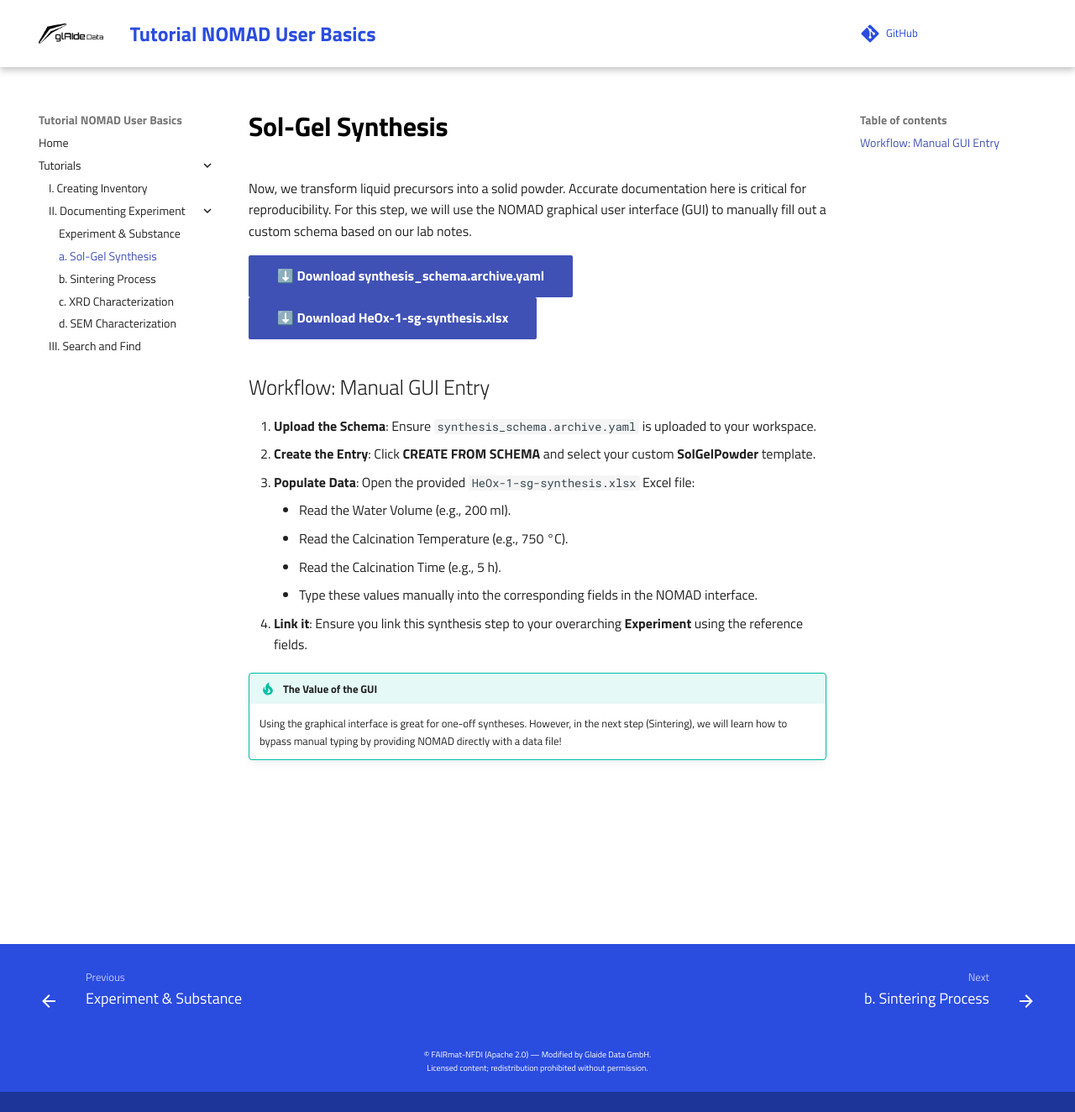
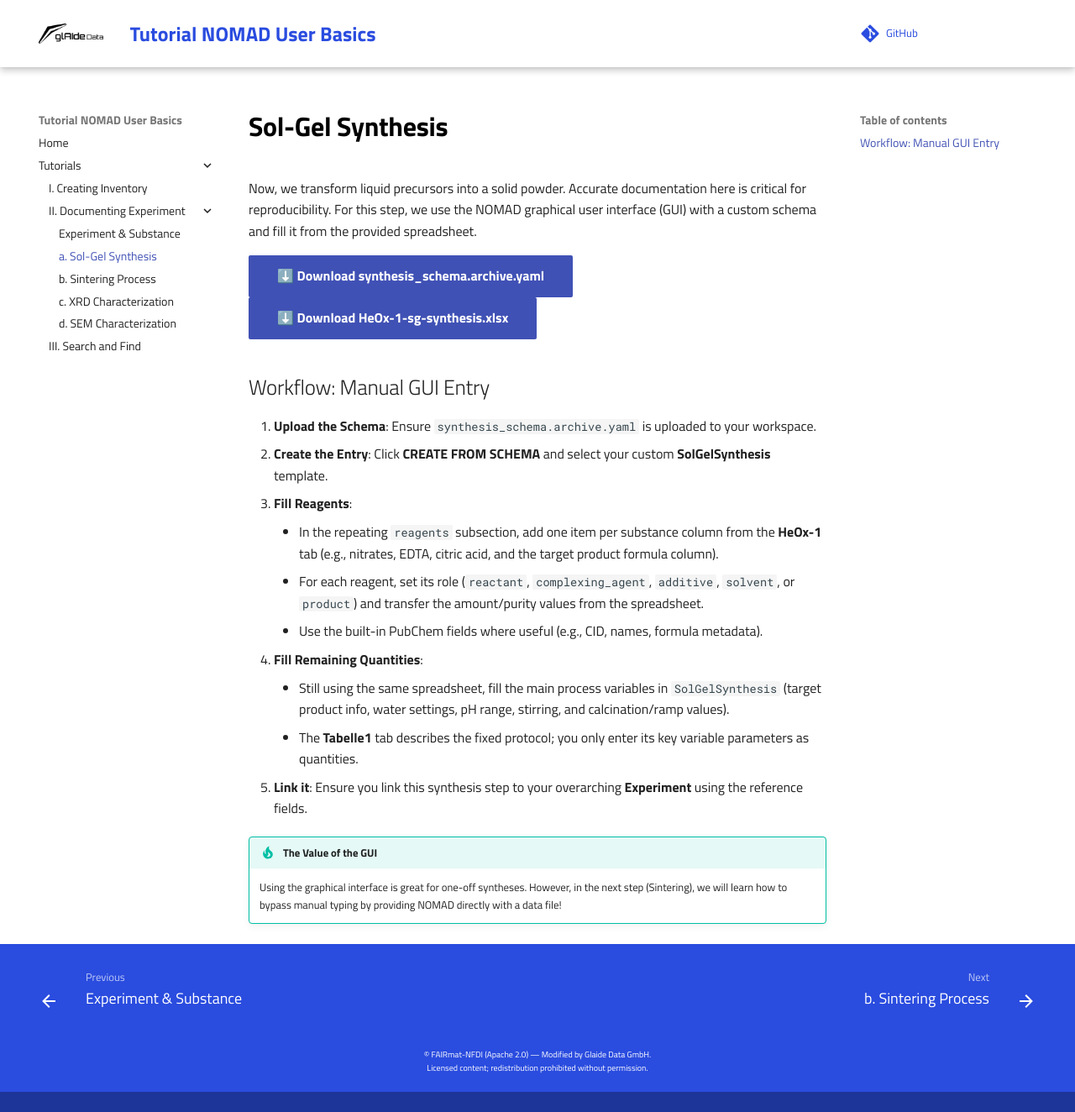
Before and after one commit to AK-Feldhoff-LUH/nomad-docs-ak-feldhoff, an MkDocs documentation site: the page built from docs/03_sol_gel_synthesis.md, in a window 1280 px wide and 1324 px high. Shown: the whole window at 84% size. Built offline with MkDocs 1.6.1 and Material for MkDocs 9.7.7, drawn with Linux system fonts in a browser that asks for light colours; comment, search, counter and statistics services are not loaded.

Commit message:
add toml, add pubchem subsection to synthesis schema, refine schema further, update corresponding tutorial page

```diff
--- a/docs/03_sol_gel_synthesis.md
+++ b/docs/03_sol_gel_synthesis.md
@@ -1,19 +1,21 @@
 # Sol-Gel Synthesis
 
-Now, we transform liquid precursors into a solid powder. Accurate documentation here is critical for reproducibility. For this step, we will use the NOMAD graphical user interface (GUI) to manually fill out a custom schema based on our lab notes.
+Now, we transform liquid precursors into a solid powder. Accurate documentation here is critical for reproducibility. For this step, we use the NOMAD graphical user interface (GUI) with a custom schema and fill it from the provided spreadsheet.
 
 [⬇️ Download synthesis_schema.archive.yaml](assets/synthesis_schema.archive.yaml){ .md-button .md-button--primary }
 [⬇️ Download HeOx-1-sg-synthesis.xlsx](assets/HeOx-1-sg-synthesis.xlsx){ .md-button .md-button--primary }
 
 ## Workflow: Manual GUI Entry
 1. **Upload the Schema**: Ensure `synthesis_schema.archive.yaml` is uploaded to your workspace.
-2. **Create the Entry**: Click **CREATE FROM SCHEMA** and select your custom **SolGelPowder** template.
-3. **Populate Data**: Open the provided `HeOx-1-sg-synthesis.xlsx` Excel file:
-    * Read the Water Volume (e.g., 200 ml).
-    * Read the Calcination Temperature (e.g., 750 °C).
-    * Read the Calcination Time (e.g., 5 h).
-    * Type these values manually into the corresponding fields in the NOMAD interface.
-4. **Link it**: Ensure you link this synthesis step to your overarching **Experiment** using the reference fields.
+2. **Create the Entry**: Click **CREATE FROM SCHEMA** and select your custom **SolGelSynthesis** template.
+3. **Fill Reagents**:
+    * In the repeating `reagents` subsection, add one item per substance column from the **HeOx-1** tab (e.g., nitrates, EDTA, citric acid, and the target product formula column).
+    * For each reagent, set its role (`reactant`, `complexing_agent`, `additive`, `solvent`, or `product`) and transfer the amount/purity values from the spreadsheet.
+    * Use the built-in PubChem fields where useful (e.g., CID, names, formula metadata).
+4. **Fill Remaining Quantities**:
+    * Still using the same spreadsheet, fill the main process variables in `SolGelSynthesis` (target product info, water settings, pH range, stirring, and calcination/ramp values).
+    * The **Tabelle1** tab describes the fixed protocol; you only enter its key variable parameters as quantities.
+5. **Link it**: Ensure you link this synthesis step to your overarching **Experiment** using the reference fields.
 
 !!! tip "The Value of the GUI"
     Using the graphical interface is great for one-off syntheses. However, in the next step (Sintering), we will learn how to bypass manual typing by providing NOMAD directly with a data file!
--- a/mkdocs.yml
+++ b/mkdocs.yml
@@ -58,8 +58,8 @@
   - pymdownx.arithmatex:
       generic: true
   - pymdownx.emoji:
-      emoji_index: !!python/name:material.extensions.emoji.twemoji
-      emoji_generator: !!python/name:material.extensions.emoji.to_svg
+      emoji_index: !!python/name:pymdownx.emoji.twemoji
+      emoji_generator: !!python/name:pymdownx.emoji.to_svg
   - pymdownx.tilde
   - pymdownx.tabbed:
       alternate_style: true
```
Also changed, not shown: docs/assets/synthesis_schema.archive.yaml (+133 -2 lines), pyproject.toml (added, +15 -0 lines), 1 other file.
